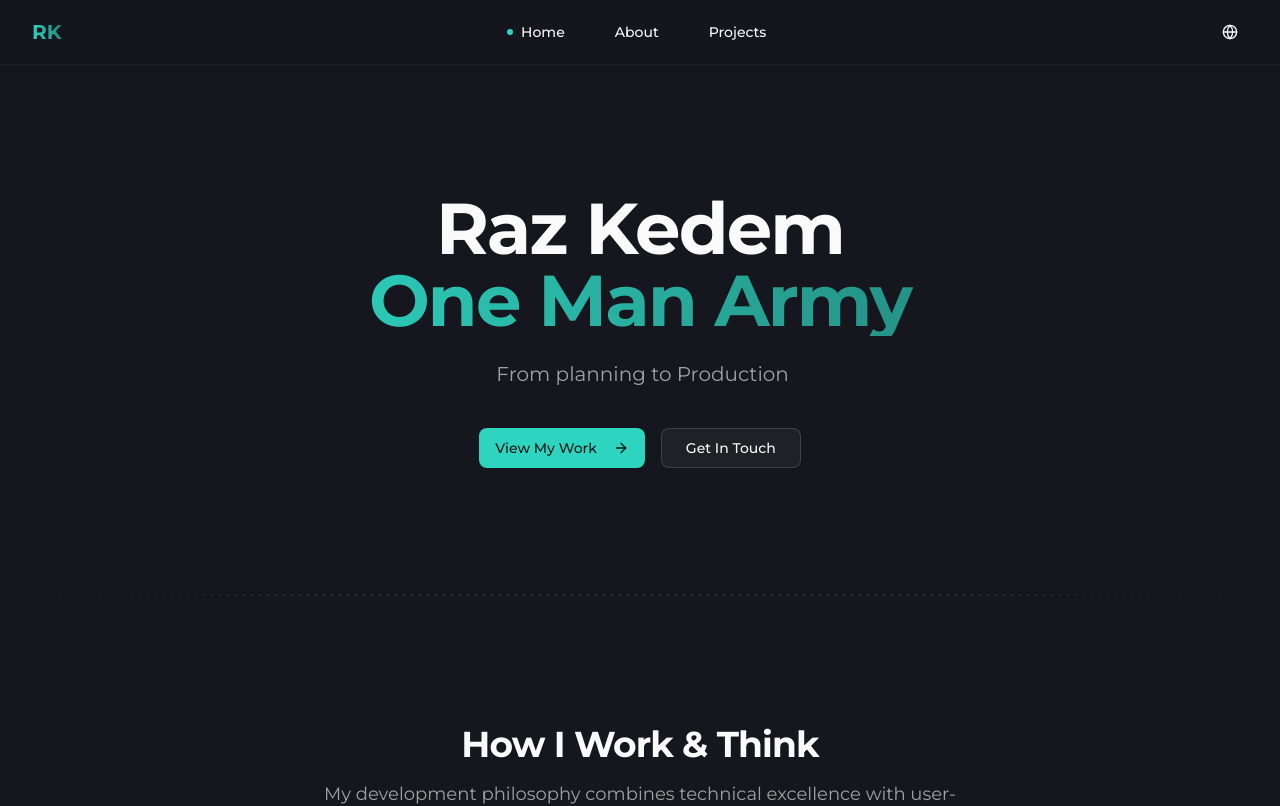
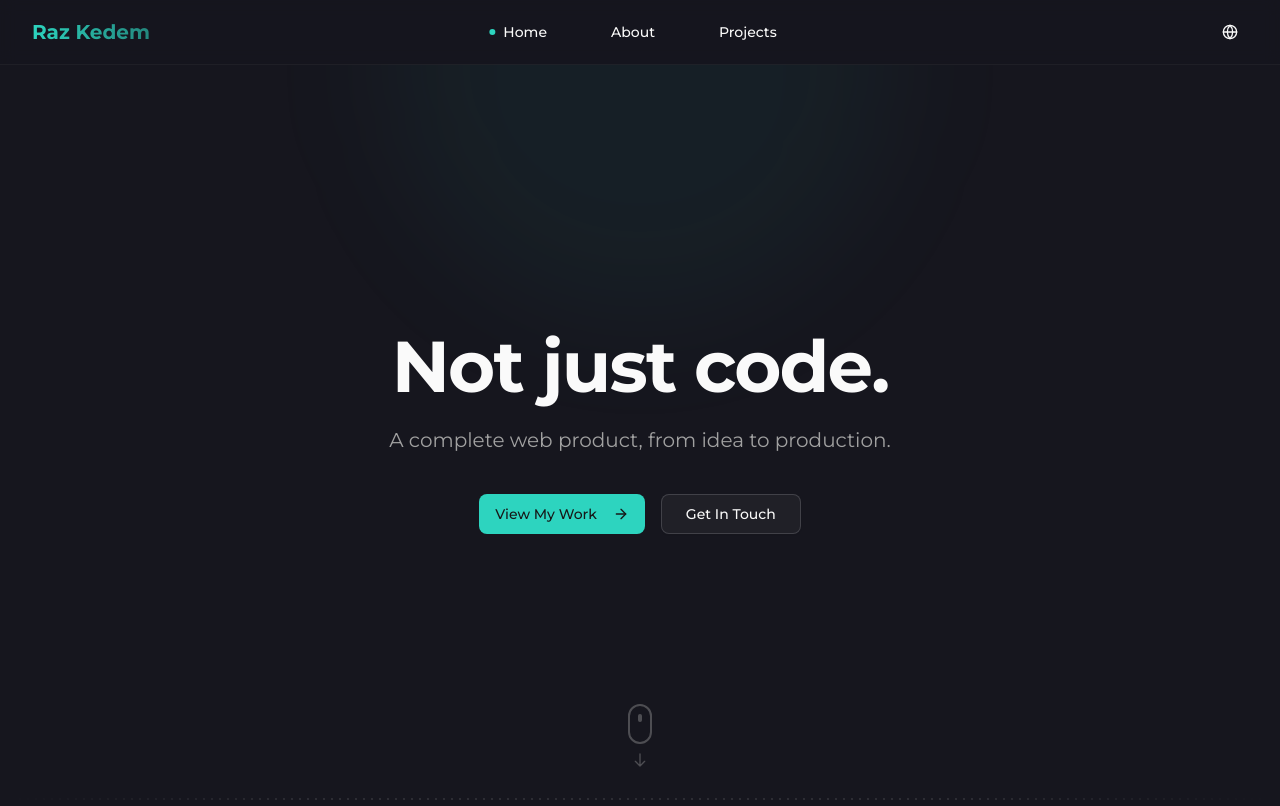
Before and after one commit to razked/portfolio, a Next.js app: page /about in a window 1280 px wide. Shown: the top 806 px of the page. Built offline with nearby package versions, Linux system fonts and the light colour scheme.

Commit message:
layour improve

```diff
--- a/app/[locale]/page.tsx
+++ b/app/[locale]/page.tsx
@@ -44,8 +44,8 @@ export default function Home() {
   return (
     <div className="flex flex-col">
       {/* Hero Section */}
-      <section className="relative overflow-hidden bg-background section-border-bottom">
-        <div className="container mx-auto max-w-7xl px-4 py-24 sm:px-6 sm:py-32 lg:px-8">
+      <section className="relative overflow-hidden section-border-bottom min-h-[calc(100vh-4rem)] flex items-center">
+        <div className="container mx-auto max-w-7xl px-4 py-24 sm:px-6 lg:px-8 w-full">
           <div className="mx-auto max-w-3xl text-center">
             <h1 className="mb-6 text-4xl font-bold tracking-tight sm:text-6xl lg:text-7xl">
               <span className="block">{t("hero.name")}</span>
@@ -70,10 +70,28 @@ export default function Home() {
               </Button>
             </div>
           </div>
+
+          {/* Scroll Indicator */}
+          <div className="absolute bottom-8 left-1/2 -translate-x-1/2 flex flex-col items-center gap-2 opacity-40">
+            <div className="w-6 h-10 rounded-full border-2 border-muted-foreground flex items-start justify-center p-2">
+              <div className="w-1.5 h-2 bg-muted-foreground rounded-full"></div>
+            </div>
+            <svg
+              className="w-4 h-4 text-muted-foreground"
+              fill="none"
+              strokeLinecap="round"
+              strokeLinejoin="round"
+              strokeWidth="2"
+              viewBox="0 0 24 24"
+              stroke="currentColor"
+            >
+              <path d="M19 14l-7 7m0 0l-7-7m7 7V3"></path>
+            </svg>
+          </div>
         </div>
 
         {/* Decorative Elements */}
-        <div className="absolute inset-0 -z-10 overflow-hidden">
+        <div className="absolute inset-0 -z-10 overflow-hidden bg-background">
           <div className="absolute left-1/2 top-0 -translate-x-1/2 -translate-y-1/2">
             <div className="h-[500px] w-[500px] rounded-full bg-primary/5 blur-3xl" />
           </div>
--- a/components/header.tsx
+++ b/components/header.tsx
@@ -82,10 +82,10 @@ export function Header({ locale }: HeaderProps) {
         isVisible ? "translate-y-0" : "-translate-y-full"
       }`}
     >
-      <div className="container mx-auto flex h-16 max-w-7xl items-center justify-between px-4 sm:px-6 lg:px-8">
+      <div className="container mx-auto flex h-16 max-w-7xl items-center px-4 sm:px-6 lg:px-8 relative">
         <Logo locale={locale} size="sm" />
 
-        <nav className="hidden md:flex items-center space-x-1">
+        <nav className="hidden md:flex items-center space-x-1 absolute left-1/2 -translate-x-1/2">
           {navigation.map((item) => (
             <Link key={item.name} href={item.href}>
               <Button
@@ -98,12 +98,13 @@ export function Header({ locale }: HeaderProps) {
                   }`}
                 ></span>
                 <span>{item.name}</span>
+                <span className="w-1.5 h-1.5 rounded-full bg-transparent"></span>
               </Button>
             </Link>
           ))}
         </nav>
 
-        <div className="flex items-center gap-2">
+        <div className="flex items-center gap-2 ml-auto">
           <DropdownMenu>
             <DropdownMenuTrigger asChild>
               <Button
--- a/components/logo.tsx
+++ b/components/logo.tsx
@@ -17,6 +17,8 @@ export function Logo({
     lg: "text-2xl",
   };
 
+  const logoText = locale === "he" ? "רז קדם" : "Raz Kedem";
+
   return (
     <Link
       href={`/${locale}`}
@@ -25,7 +27,7 @@ export function Logo({
       <span
         className={`${sizeClasses[size]} font-bold bg-gradient-to-r from-primary to-primary/60 bg-clip-text text-transparent`}
       >
-        RK
+        {logoText}
       </span>
     </Link>
   );
--- a/messages/en.json
+++ b/messages/en.json
@@ -7,14 +7,14 @@
   "home": {
     "title": "Hello world!",
     "hero": {
-      "name": "Raz Kedem",
-      "title": "One Man Army",
-      "description": " From planning to Production",
+      "name": "Not just code.",
+      "title": "",
+      "description": "A complete web product, from idea to production.",
       "cta": "View My Work",
       "contact": "Get In Touch"
     },
     "approach": {
-      "title": "How I Work & Think",
+      "title": "What I do",
       "subtitle": "My development philosophy combines technical excellence with user-centric design",
       "principles": [
         {
```
